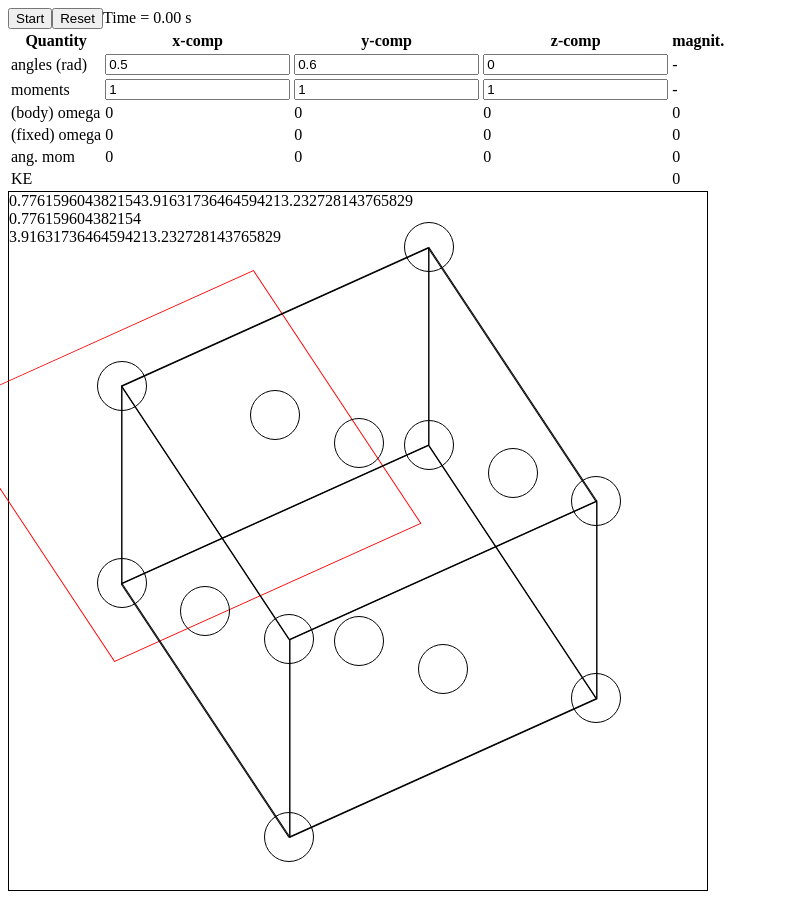
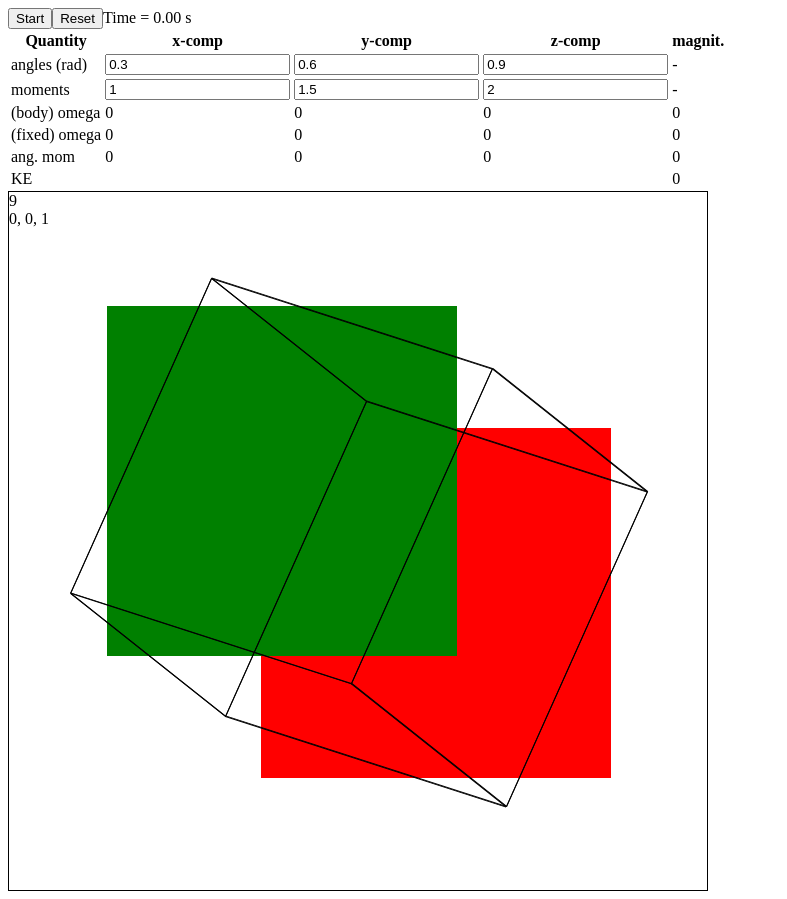
Before and after one commit to pknipp/rotating-body, a React (Create React App) app: page / in a window 1280 px wide. Shown: the whole page, without its empty margins (0-787 px from the left). Built offline with nearby package versions, Linux system fonts and the light colour scheme.

Commit message:
npm install eigenvec package, render parallelograms

```diff
--- a/package.json
+++ b/package.json
@@ -6,6 +6,7 @@
     "@testing-library/jest-dom": "^5.11.6",
     "@testing-library/react": "^11.2.2",
     "@testing-library/user-event": "^12.5.0",
+    "ml-matrix": "^6.6.0",
     "react": "^17.0.1",
     "react-dom": "^17.0.1",
     "react-scripts": "4.0.1",
--- a/src/App.js
+++ b/src/App.js
@@ -1,4 +1,5 @@
 import React, { useState, useEffect } from "react";
+import { EigenvalueDecomposition, Matrix } from "ml-matrix";
 import Dot from "./Dot";
 import Input from "./Input";
 import Line from "./Line";
@@ -6,14 +7,15 @@ import Square from "./Square";
 
 const App = () => {
     const [h, setH] = useState(1);
-    const [thsInput, setThsInput] = useState(["0.5", "0.6", "0"]);
+    const [thsInput, setThsInput] = useState(["0.3", "0.6", "0.9"]);
     const [ths, setThs] = useState(thsInput.map(elem => Number(elem)));
-    const [momsInput, setMomsInput] = useState(["1", "1", "1"]);
+    const [momsInput, setMomsInput] = useState(["1", "1.5", "2"]);
     const [moms, setMoms] = useState(momsInput.map(elem => Number(elem)));
     const [omsInput, setOmsInput] = useState(["", "", ""]);
     const [oms, setOms] = useState(omsInput.map(elem => Number(elem)));
     const [omfs, setOmfs] = useState([0, 0, 0]);
     const [Ls, setLs] = useState([0, 0, 0]);
+    const [labLs, setLabLs] = useState([0, 0, 0]);
     const [om2, setOm2] = useState(0);
     const [omf2, setOmf2] = useState(0);
     const [L2, setL2] = useState(0);
@@ -25,6 +27,82 @@ const App = () => {
     const [mids, setMids] = useState([]);
     const [running, setRunning] = useState(false);
     const [time, setTime] = useState(0);
+    const [angle, setAngle] = useState(0);
+    const [axisVec, setAxisVec] = useState([0, 0, 1]);
+    const [dAxis, setDAxis] = useState(9);
+
+    const nx = 700;
+    const ny = 700;
+    const nz = ny;
+    const d = 200;
+
+    // ODE-solver timestep in ms
+    const dt = 200;
+
+    // matrix multiplication: arr * vec
+    const mult1 = (arr, vec) => {
+        let vec2 = [];
+        for (let i = 0; i < 3; i++) {
+            let elem = 0;
+            for (let j = 0; j < 3; j++) elem += arr[i][j] * vec[j];
+            vec2.push(elem);
+        }
+        return vec2;
+    }
+
+    // matrix multiplication: arr1 * arr2
+    const mult2 = (arr1, arr2) => {
+        let arr3 = [];
+        for (let i = 0; i < 3; i++) {
+            let row = [];
+            for (let j = 0; j < 3; j++) {
+                let elem = 0;
+                for (let k = 0; k < 3; k++) elem += arr1[i][k] * arr2[k][j];
+                row.push(elem);
+            }
+            arr3.push(row);
+        }
+        return arr3;
+    }
+
+    const zRot = th => {
+        let [c, s] = [Math.cos(th), Math.sin(th)];
+        return [[c, s, 0], [-s, c, 0], [0, 0, 1]];
+    }
+    const xRot = th => {
+        let [c, s] = [Math.cos(th), Math.sin(th)];
+        return [[1, 0, 0], [0, c, s], [0, -s, c]];
+    }
+
+    const rot = ths => mult2(mult2(zRot(ths[2]), xRot(ths[1])), zRot(ths[0]));
+    const invRot=ths=> mult2(mult2(zRot(-ths[0]),xRot(-ths[1])), zRot(-ths[2]));
+
+    const rotate = ths => {
+        const mat = rot(ths);
+        let trace = mat[0][0] + mat[1][1] + mat[2][2];
+        // let traceTh = Math.cos(ths[1]) + (1 + Math.cos(ths[1])) * Math.cos(ths[0] + ths[2]);
+        let angle = Math.acos((trace - 1) / 2);
+        let vectors = new EigenvalueDecomposition(new Matrix(mat)).eigenvectorMatrix.data;
+        let axisVector = vectors.map(row => row[2]);
+        let vec = vectors.map(row => row[0]);
+        let rVec = mult1(rot(ths), vec);
+        let rVecCrossVec = [rVec[1] * vec[2] - rVec[2] * vec[1],
+                            rVec[2] * vec[0] - rVec[0] * vec[2],
+                            rVec[0] * vec[1] - rVec[1] * vec[0]];
+        let dot = axisVector.reduce((dot, comp, i) => dot - comp * rVecCrossVec[i], 0);
+        angle *= Math.sign(dot);
+        return [angle, axisVector];
+    }
+
+    const determinant = mat => {
+        let det = mat[0][0] * (mat[1][1] * mat[2][2] -
+                           mat[2][1] * mat[1][2]) +
+              mat[0][1] * (mat[1][2] * mat[2][0] -
+                           mat[2][2] * mat[1][0]) +
+              mat[0][2] * (mat[1][0] * mat[2][1] -
+                           mat[2][0] * mat[1][1]);
+        return det;
+    }
 
     const handlerTh = e => {
         let xyOrZ = Number(e.target.name);
@@ -41,16 +119,13 @@ const App = () => {
         setThsInput(newThsInput);
         setThs(newThs);
         let newXyzs = JSON.parse(JSON.stringify(xyzs0));
-        xyzs0.forEach((xyz, i) => {
-            newXyzs[i][0] = mult1(mult2(mult2(zRot(newThs[2]), xRot(newThs[1])),zRot(newThs[0])), xyz[0]);
-        });
+        xyzs0.forEach((xyz, i) => newXyzs[i][0] = mult1(rot(ths), xyz[0]));
         setXyzs(newXyzs);
         let newMids = JSON.parse(JSON.stringify(mids0));
-        mids0.forEach((mid, i) => {
-            newMids[i] = mult1(mult2(mult2(zRot(newThs[2]), xRot(newThs[1])),zRot(newThs[0])), mid);
-        });
+        mids0.forEach((mid, i) => newMids[i] = mult1(rot(ths), mid));
         setMids(newMids);
     };
+
     const handlerMom = e => {
         let xyOrZ = Number(e.target.name);
         let mom = e.target.value;
@@ -66,63 +141,6 @@ const App = () => {
         setMomsInput(newMomsInput);
         setMoms(newMoms);
     };
-
-    // matrix multiplication: arr1 * arr2
-    const mult2 = (arr1, arr2) => {
-        let arr3 = [];
-        for (let i = 0; i < 3; i++) {
-            let row = [];
-            for (let j = 0; j < 3; j++) {
-                let elem = 0;
-                for (let k = 0; k < 3; k++) elem += arr1[i][k] * arr2[k][j];
-                row.push(elem);
-            }
-            arr3.push(row);
-        }
-        return arr3;
-    }
-    // matrix multiplication: arr * vec
-    const mult1 = (arr, vec) => {
-        let vec2 = [];
-        for (let i = 0; i < 3; i++) {
-            let elem = 0;
-            for (let j = 0; j < 3; j++) elem += arr[i][j] * vec[j];
-            vec2.push(elem);
-        }
-        return vec2;
-    }
-    const zRot = th => {
-        let [c, s] = [Math.cos(th), Math.sin(th)];
-        return [[c, s, 0], [-s, c, 0], [0, 0, 1]];
-    }
-    const xRot = th => {
-        let [c, s] = [Math.cos(th), Math.sin(th)];
-        return [[1, 0, 0], [0, c, s], [0, -s, c]];
-    }
-
-    const nx = 700;
-    const ny = 700;
-    const nz = ny;
-    const d = 50;
-
-    // ODE-solver timestep, in ms
-    const dt = 100;
-
-    const rotate = ths => {
-        const mat = mult2(mult2(zRot(ths[2]), xRot(ths[1])), zRot(ths[0]));
-        let trace = mat[0][0] + mat[1][1] + mat[2][2];
-        // if (trace === 3) return [0, [1, 1, 1]];
-        let traceTh = Math.cos(ths[1]) + (1 + Math.cos(ths[1])) * Math.cos(ths[0] + ths[2]);
-        // console.log(trace, traceTh);
-        let angle = Math.acos((trace - 1) / 2);
-        mat.forEach((row, i) => row[i]--);
-        if (mat[1][2] === 0) return [angle, [0, 0, 1]];
-        if (mat[0][1] === 0) return [angle, [1, 0, 0]];
-        let x = (mat[1][1] * mat[0][2] - mat[1][2] * mat[0][1])/
-                (mat[0][0] * mat[1][2] - mat[0][2] * mat[1][0]);
-        let z = -(mat[1][1] + mat[1][0] * x) / mat[1][2];
-        return [angle, [x, 1, z]];
-    }
 
     useEffect(() => {
         setMoms(momsInput.map(mom => Number(mom)));
@@ -148,15 +166,10 @@ const App = () => {
         let newThs = thsInput.map(th => Number(th));
         setThs(newThs);
         let newXyzs = JSON.parse(JSON.stringify(firstXyzs));
-        firstXyzs.forEach((xyz, i) => {
-            newXyzs[i][0] = mult1(mult2(mult2(zRot(newThs[2]), xRot(newThs[1])),zRot(newThs[0])), xyz[0]);
-        });
+        firstXyzs.forEach((xyz, i) => newXyzs[i][0] = mult1(rot(newThs), xyz[0]));
         setXyzs(newXyzs);
         let newMids = JSON.parse(JSON.stringify(firstMids));
-        firstMids.forEach((mid, i) => {
-            console.log("newMids creation #", i);
-            newMids[i] = mult1(mult2(mult2(zRot(newThs[2]), xRot(newThs[1])),zRot(newThs[0])), mid);
-        });
+        firstMids.forEach((mid, i) => newMids[i] = mult1(rot(newThs), mid));
         setMids(newMids);
     }, []);
 
@@ -170,7 +183,7 @@ const App = () => {
                 let iMin = 0;
                 let zMin = newXyzs[iMin][0][2];
                 xyzs0.forEach((xyz, i) => {
-                    newXyzs[i][0] = mult1(mult2(mult2(zRot(ths[2]), xRot(ths[1])),zRot(ths[0])), xyz[0]);
+                    newXyzs[i][0] = mult1(rot(ths), xyz[0]);
                     newXyzs[i][2] = false;
                     if (newXyzs[i][0][2] < zMin) {
                         iMin = i;
@@ -180,10 +193,29 @@ const App = () => {
                 newXyzs[iMin][2] = true;
                 setXyzs(newXyzs);
                 let newMids = JSON.parse(JSON.stringify(mids0));
-                mids0.forEach((mid, i) => {
-                    newMids[i] = mult1(mult2(mult2(zRot(ths[2]), xRot(ths[1])),zRot(ths[0])), mid);
-                });
+                mids0.forEach((mid, i) => newMids[i] = mult1(rot(ths), mid));
                 setMids(newMids);
+
+                const mat = rot(ths);
+                let trace = mat[0][0] + mat[1][1] + mat[2][2];
+                let newAngle = Math.acos((trace - 1) / 2);
+                let vectors = new EigenvalueDecomposition(new Matrix(mat)).eigenvectorMatrix.transpose().data;
+                let dVectors = vectors.map(vector => mult1(mat, vector).map((comp, i) => comp - vector[i]));
+                let mags = dVectors.map(dVector => dVector.reduce((mag, comp) => mag + comp * comp, 0));
+                let min = mags.reduce((min, mag, i) => mag < min[1] ? [i, mag] : min, [-1, Infinity]);
+                let newAxisVec = vectors[min[0]];
+                let vec = vectors[(min[0] + 1) % 3];
+                let rVec = mult1(rot(ths), vec);
+                let rVecCrossVec = [rVec[1] * vec[2] - rVec[2] * vec[1],
+                                    rVec[2] * vec[0] - rVec[0] * vec[2],
+                                    rVec[0] * vec[1] - rVec[1] * vec[0]];
+                let dot = newAxisVec.reduce((dot, comp, i) => dot - comp * rVecCrossVec[i], 0);
+                newAngle *= Math.sign(dot);
+                setAngle(newAngle);
+                setAxisVec(newAxisVec);
+                let newDAxis = newAxisVec.map((comp, i) => mult1(mat, newAxisVec)[i] - comp);
+                newDAxis = newDAxis.reduce((mag2, comp) => mag2 + comp * comp, 0);
+                setDAxis(Math.sqrt(newDAxis));
             }, dt);
         } else if (!running && time !== 0) {
             clearInterval(interval);
@@ -221,6 +253,7 @@ const App = () => {
         let newLs = newOms.map((om, i) => moms[i] * om);
         setLs(newLs);
         setL2(newLs.reduce((L2, L) => L2 + L * L, 0));
+        setLabLs(mult1(invRot(ths), newLs));
         setK(newLs.reduce((K, L, i) => K + L * oms[i], 0)/2);
         return Fs;
     }
@@ -240,6 +273,8 @@ const App = () => {
         for (let i = 0; i < 3; i++) nextThs[i] += (Fs1[i] + Fs4[i] + 2 * (Fs2[i] + Fs3[i])) * dt/ 1000 / 6;
         setThs(nextThs);
     }
+    let rotationReturn = rotate(ths);
+    let rotationMatrix = rot(ths);
     return (
         <>
             <button onClick={() => setRunning(!running)}>{running ? "Stop" : "Start"}</button>
@@ -258,9 +293,9 @@ const App = () => {
                 <tbody>
                     <tr>
                         <td>angles (rad)</td>
-                        <td><Input n={0} quantity={running ? ths[0] : thsInput[0]} handler={handlerTh} /></td>
-                        <td><Input n={1} quantity={running ? ths[1] : thsInput[1]} handler={handlerTh} /></td>
-                        <td><Input n={2} quantity={running ? ths[2] : thsInput[2]} handler={handlerTh} /></td>
+                        <td><Input n={0} quantity={running || time ? ths[0] : thsInput[0]} handler={handlerTh} /></td>
+                        <td><Input n={1} quantity={running || time ? ths[1] : thsInput[1]} handler={handlerTh} /></td>
+                        <td><Input n={2} quantity={running || time ? ths[2] : thsInput[2]} handler={handlerTh} /></td>
                         <td> - </td>
                     </tr>
                     <tr>
@@ -286,9 +321,9 @@ const App = () => {
                     </tr>
                     <tr>
                         <td>ang. mom</td>
-                        <td>{Math.round(Ls[0] * 1000) / 1000}</td>
-                        <td>{Math.round(Ls[1] * 1000) / 1000}</td>
-                        <td>{Math.round(Ls[2] * 1000) / 1000}</td>
+                        <td>{Math.round(labLs[0] * 1000) / 1000}</td>
+                        <td>{Math.round(labLs[1] * 1000) / 1000}</td>
+                        <td>{Math.round(labLs[2] * 1000) / 1000}</td>
                         <td>{Math.round(1000 * Math.sqrt(L2) / 1000)}</td>
                     </tr>
                     <tr>
@@ -297,9 +332,12 @@ const App = () => {
                 </tbody>
             </table>
             <div className="container" style={{height:`${ny}px`, width:`${nx}px`}}>
-                <div>{rotate(ths)}</div>
-                <Square className="square" mid={mids[5]} nx={nx} ny={ny} anglevec={rotate(ths)} />
-                {xyzs.map((xyz, index) => (
+                <div>{dAxis}</div>
+                <div>{axisVec.join(', ')}</div>
+                <Square key="green" mid={mids[5]} nx={nx} ny={ny} angle={angle} axisVec={axisVec} />
+                <Square key="red" mid={mids[2]} nx={nx} ny={ny} angle={angle} axisVec={axisVec} flip={true}/>
+                {/* <Square className="square" mid={mids[5]} nx={nx} ny={ny} anglevec={rotate(ths)} flip={true}/> */}
+                {/* {xyzs.map((xyz, index) => (
                     <Dot
                         key={index}
                         x={xyz[0][0] + nx / 2}
@@ -307,16 +345,19 @@ const App = () => {
                         d={d}
                         dashed={xyz[2]}
                     />
-                ))}
+                ))} */}
                 {mids.map((mid, index) => (
                 // filter((mid, index) => index === 5).
-                    <Dot
+                    <>
+                    {/* <Dot
                         key={index}
                         x={mid[0] + nx / 2}
                         y={mid[1] + ny / 2}
                         d={d}
                         // dashed={xyz[2]}
-                    />
+                    /> */}
+                    {/* <Square key="index" index="index" mid={mids[index]} nx={nx} ny={ny} anglevec={rotate(ths)} /> */}
+                    </>
                 ))}
                 {xyzs.map((xyz0, index0) => {
                     return xyzs.filter(xyz1 => {
@@ -340,8 +381,9 @@ const App = () => {
                     ))
 
                 })}
-                <Line xi={nx / 2} yi={ny / 2} xf = {nx * oms[0] + nx / 2} yf = {nx * oms[1] + ny / 2} />
-                <Line xi={nx / 2} yi={ny / 2} xf = {nx * omfs[0] + nx / 2} yf = {nx * omfs[1] + ny / 2} dashed={true} />
+                {/* <Line xi={nx / 2} yi={ny / 2} xf = {nx * oms[0] + nx / 2} yf = {nx * oms[1] + ny / 2} />
+                <Line xi={nx / 2} yi={ny / 2} xf = {nx * omfs[0] + nx / 2} yf = {nx * omfs[1] + ny / 2} dashed={true} /> */}
+                {/* <Line xi={nx / 2} yi={ny / 2} xf = {nx * axisVec[0] + nx / 2} yf = {ny * axisVec[1] + ny / 2} /> */}
             </div>
         </>
     )
--- a/src/Square.js
+++ b/src/Square.js
@@ -1,20 +1,16 @@
-const Square = ({ nx, ny, mid, anglevec }) => {
-    let angle = anglevec[0];
-    let axis = anglevec[1];
+const Square = ({ nx, ny, mid, angle, axisVec, flip, index }) => {
+    let colors = ["red", "blue", "green"];
     return (
         <>
-        <div>{angle}</div>
-        <div>{axis}</div>
         <div className="square" style={{
             width :`${nx / 2}px`,
             height:`${nx / 2}px`,
-            left: `${(nx / 4) + mid ? mid[0] : 0}px`,
-            top:  `${(ny / 4) + mid ? mid[1] : 0}px`,
+            left: `${(nx / 4) + (mid ? mid[0] : 0)}px`,
+            top:  `${(ny / 4) + (mid ? mid[1] : 0)}px`,
             // borderStyle: `${dashed ? "dashed" : "solid"}`
-            borderStyle: "solid",
-            transform: `rotate3d(${axis[0]},${axis[1]}, ${axis[2]},${-angle}rad)`
-            // transform: `rotate(${-ths[0]}rad) rotateX(${-ths[1]}rad) rotate(${-ths[2]}rad)`
-            // transform: `rotate(${-ths[0]}rad) rotateX(${-ths[1]}rad)`
+            borderColor: `${flip ? "green" : "red"}`,
+            transform: `rotate3d(${axisVec[0]}, ${axisVec[1]}, ${axisVec[2]},${angle * (flip ? 1 : 1)}rad)`,
+            backgroundColor: `${flip ? "green" : "red"}`,
         }}/>
         </>
     )
--- a/src/index.css
+++ b/src/index.css
@@ -5,7 +5,7 @@
     position: absolute;
     border-radius: 50%;
 }
-.square {box-sizing: border-box; border: solid 1px red; position: absolute; }
+.square {box-sizing: border-box; position: absolute; border: solid 1px black;     }
 .line {
     box-sizing: border-box;
     border-top: solid 1px black;
```
Also changed, not shown: 2 other files (tests, documents, lock files or other folders).
